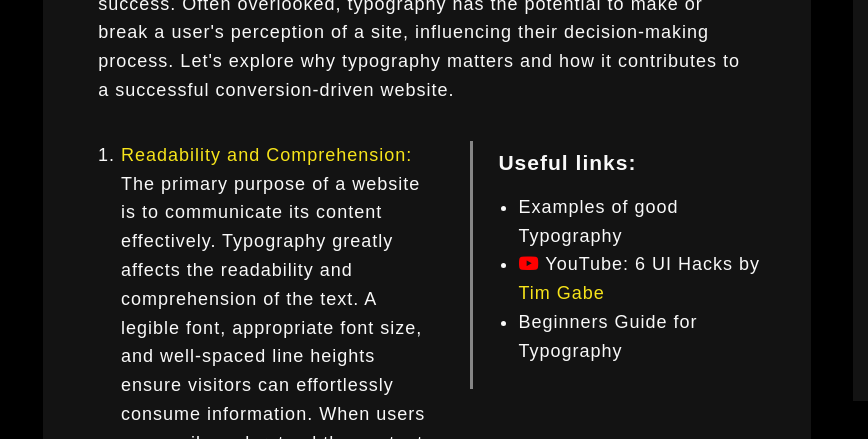
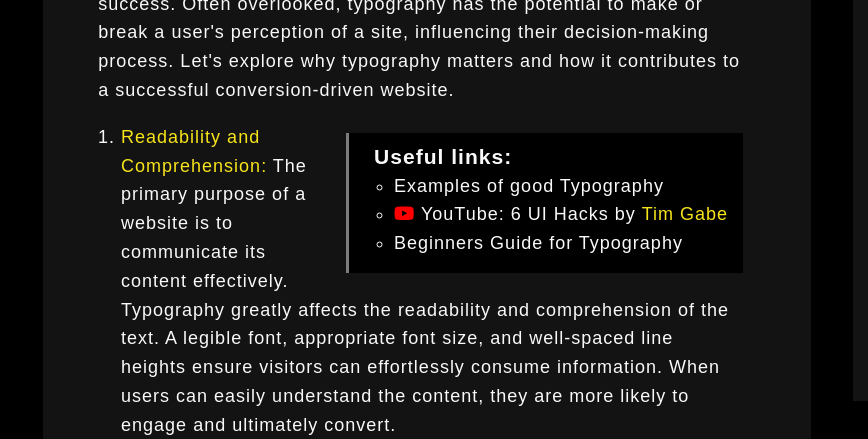
Before and after one commit to freudinsky/WBS_Primer_Project, a plain HTML site: page index.html in a window 1280 px wide. Shown: the part 1527-1966 px from the top of the page, 0-868 px from the left. Drawn offline with Linux system fonts and the light colour scheme; a web font is replaced by a local one.

Commit message:
The Final Shape 2.0

```diff
--- a/index.html
+++ b/index.html
@@ -64,6 +64,44 @@
 						</p>
 						<div class="olist">
 							<ol>
+								<aside>
+									<div>
+										<h3>Useful links:</h3>
+										<ul>
+											<li>
+												<a
+													href="https://www.awwwards.com/websites/typography/"
+													target="_blank"
+													title="Examples of good Typography"
+													>Examples of good Typography</a
+												>
+											</li>
+											<li>
+												<a
+													href="https://www.youtube.com/watch?v=88XxC0_zs74&"
+													target="_blank"
+													title="YouTube: 6 UI Hacks by Tim Gabe"
+													><i
+														class="fa-brands fa-youtube"
+														style="color: #ff0000"
+													></i>
+													YouTube: 6 UI Hacks by
+													<span style="color: #f7e41a; font-weight: 500"
+														>Tim Gabe</span
+													></a
+												>
+											</li>
+											<li>
+												<a
+													href="https://blog.hubspot.com/website/website-typography"
+													target="_blank"
+													title="Beginners Guide for Typography"
+													>Beginners Guide for Typography</a
+												>
+											</li>
+										</ul>
+									</div>
+								</aside>
 								<li>
 									<span>Readability and Comprehension:</span> The primary
 									purpose of a website is to communicate its content
@@ -74,6 +112,7 @@
 									understand the content, they are more likely to engage and
 									ultimately convert.
 								</li>
+
 								<li>
 									<span>Brand Identity and Recognition:</span> Typography plays
 									a vital role in establishing and reinforcing a brand's
@@ -114,44 +153,6 @@
 									actions.
 								</li>
 							</ol>
-							<aside>
-								<div>
-									<h3>Useful links:</h3>
-									<ul>
-										<li>
-											<a
-												href="https://www.awwwards.com/websites/typography/"
-												target="_blank"
-												title="Examples of good Typography"
-												>Examples of good Typography</a
-											>
-										</li>
-										<li>
-											<a
-												href="https://www.youtube.com/watch?v=88XxC0_zs74&"
-												target="_blank"
-												title="YouTube: 6 UI Hacks by Tim Gabe"
-												><i
-													class="fa-brands fa-youtube"
-													style="color: #ff0000"
-												></i>
-												YouTube: 6 UI Hacks by
-												<span style="color: #f7e41a; font-weight: 500"
-													>Tim Gabe</span
-												></a
-											>
-										</li>
-										<li>
-											<a
-												href="https://blog.hubspot.com/website/website-typography"
-												target="_blank"
-												title="Beginners Guide for Typography"
-												>Beginners Guide for Typography</a
-											>
-										</li>
-									</ul>
-								</div>
-							</aside>
 						</div>
 						<p>
 							In conclusion, typography holds immense significance in the design
--- a/styles.css
+++ b/styles.css
@@ -144,7 +144,7 @@ article ol > li:first-child {
 	margin-top: 0;
 }
 article ol {
-	width: 60%;
+	width: 90%;
 	margin-top: 0;
 }
 article span {
@@ -154,17 +154,21 @@ article span {
 	width: 100%;
 	margin-top: 1.5rem;
 }
-.olist {
+/* .olist {
 	display: flex;
 	justify-content: space-around;
 	margin-top: 2em;
-}
+} */
 article aside {
+	float: right;
+	height: fit-content;
 	padding-left: 30px;
 }
 article aside div {
 	border-left: rgba(249, 249, 249, 0.5) solid;
-	padding: 10px 10px 5px 5px;
+	background-color: #000000;
+	padding: 10px 15px 15px 5px;
+	margin: 10px 0;
 }
 aside a:hover {
 	color: #f7e41a;
```
Also changed, not shown: Pictures/typohead.webp.
